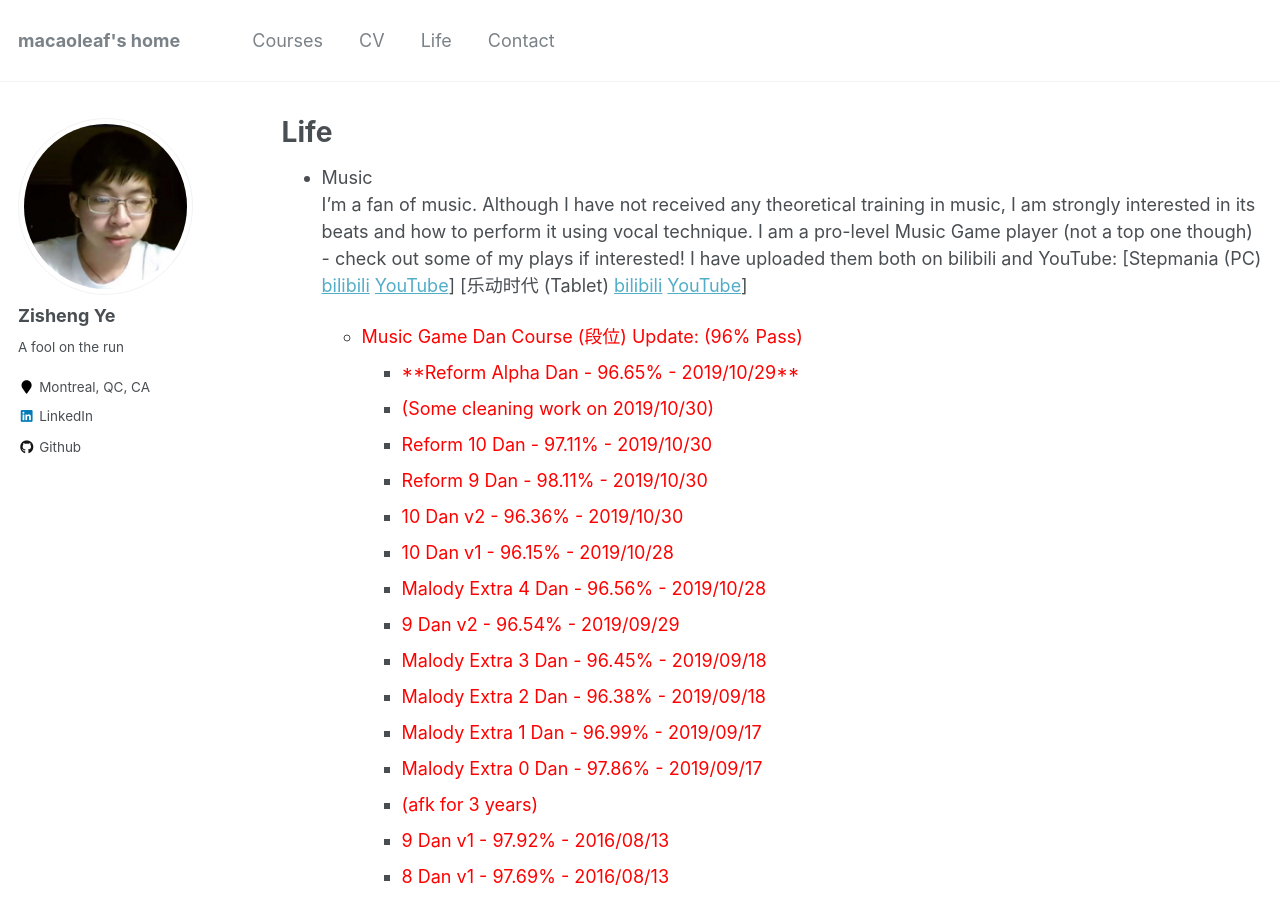
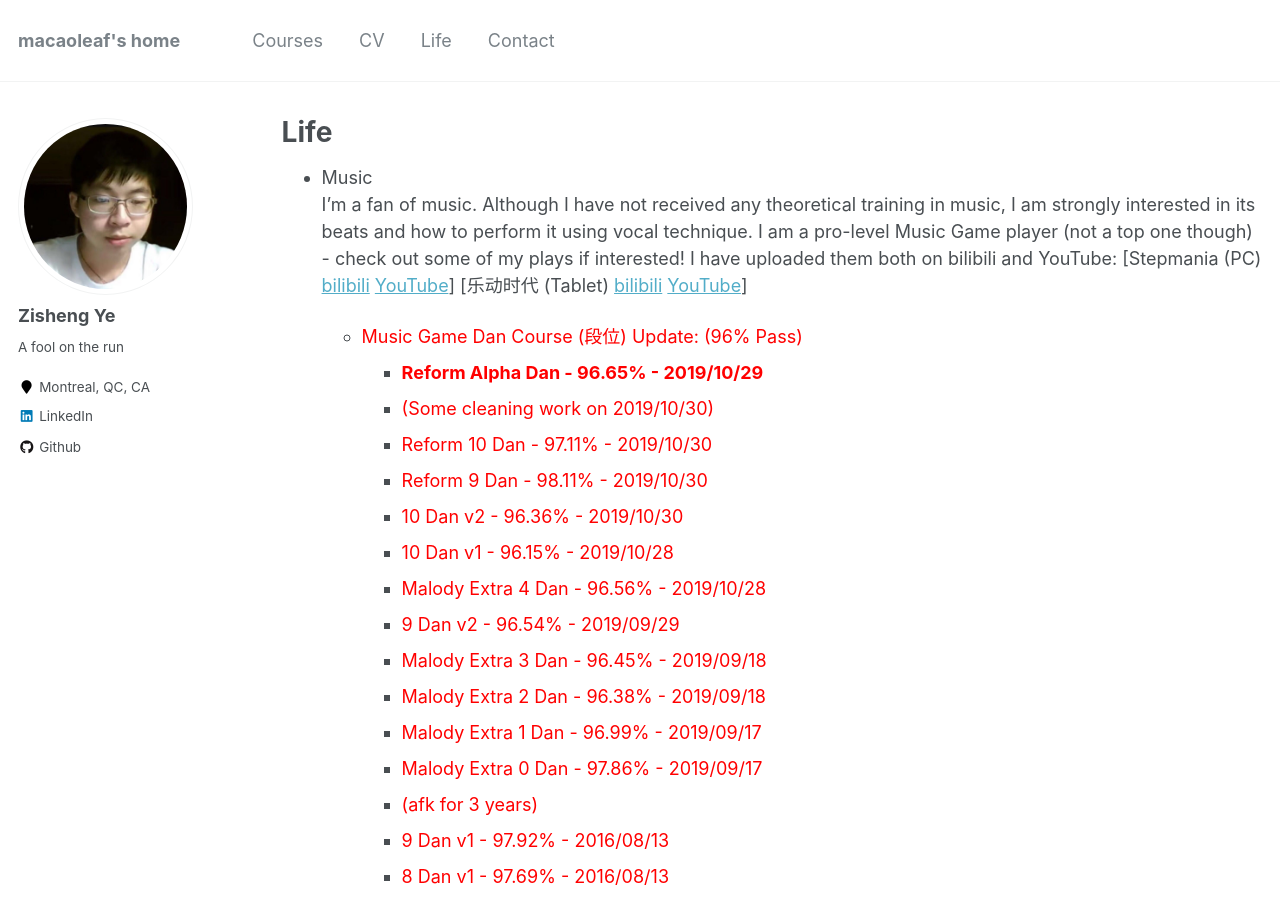
Before and after one commit to macaoleaf/macaoleaf.github.io, a Jekyll site: the page built from _pages/Life.md, in a window 1280 px wide and 900 px high. Built offline with Jekyll 4.4.1, drawn with Linux system fonts in a browser that asks for light colours.

Commit message:
Update Life.md

```diff
--- a/_pages/Life.md
+++ b/_pages/Life.md
@@ -8,7 +8,7 @@ author_profile: true
 I'm a fan of music. Although I have not received any theoretical training in music, I am strongly interested in its beats and how to perform it using vocal technique. I am a pro-level Music Game player (not a top one though) - check out some of my plays if interested! I have uploaded them both on bilibili and YouTube: [Stepmania (PC) [bilibili](https://www.bilibili.com/video/av67422894/) [YouTube](https://www.youtube.com/watch?v=7mtCqDasRP4&t=332s)] [乐动时代 (Tablet) [bilibili](https://www.bilibili.com/video/av67417951/) [YouTube](https://www.youtube.com/watch?v=ozFUyi3ZzOI)]
 
   - <font color="red">Music Game Dan Course (段位) Update: (96% Pass)</font>
-    - <font color="red">**Reform Alpha Dan - 96.65% - 2019/10/29**</font>
+    - **<font color="red">Reform Alpha Dan - 96.65% - 2019/10/29</font>**
     - <font color="red">(Some cleaning work on 2019/10/30)</font>
     - <font color="red">Reform 10 Dan - 97.11% - 2019/10/30</font>
     - <font color="red">Reform 9 Dan - 98.11% - 2019/10/30</font>
```
